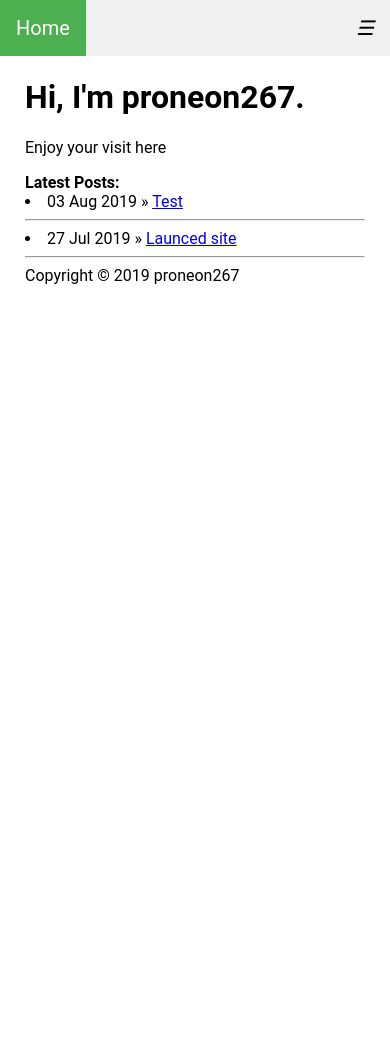
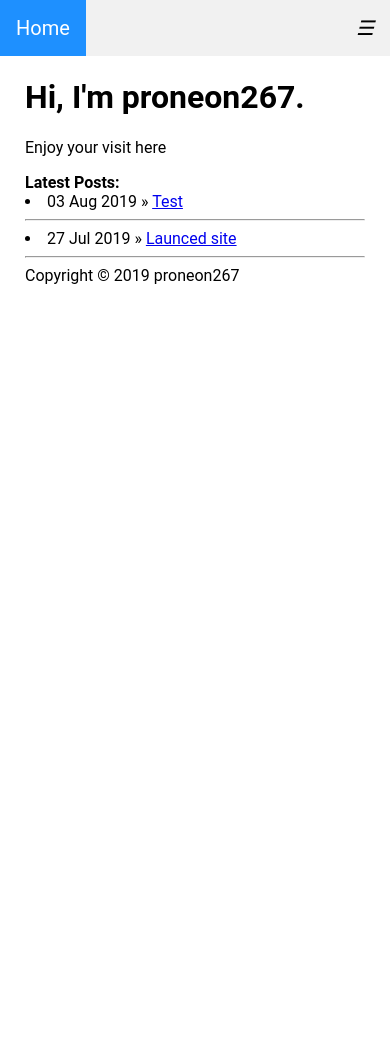
Before and after one commit to proneon267/proneon267.github.io, a Jekyll site: the page built from index.html, in a window 390 px wide. Built offline with Jekyll 4.4.1, drawn with Linux system fonts in a browser that asks for light colours.

Commit message:
Update default.html

```diff
--- a/_layouts/default.html
+++ b/_layouts/default.html
@@ -83,7 +83,7 @@
 			    width: 100%;
 		    }
                     #home {
-             background-color:#4CAF50;
+             background-color:#1E90FF;
              color: white;
          }
 	    }
```
